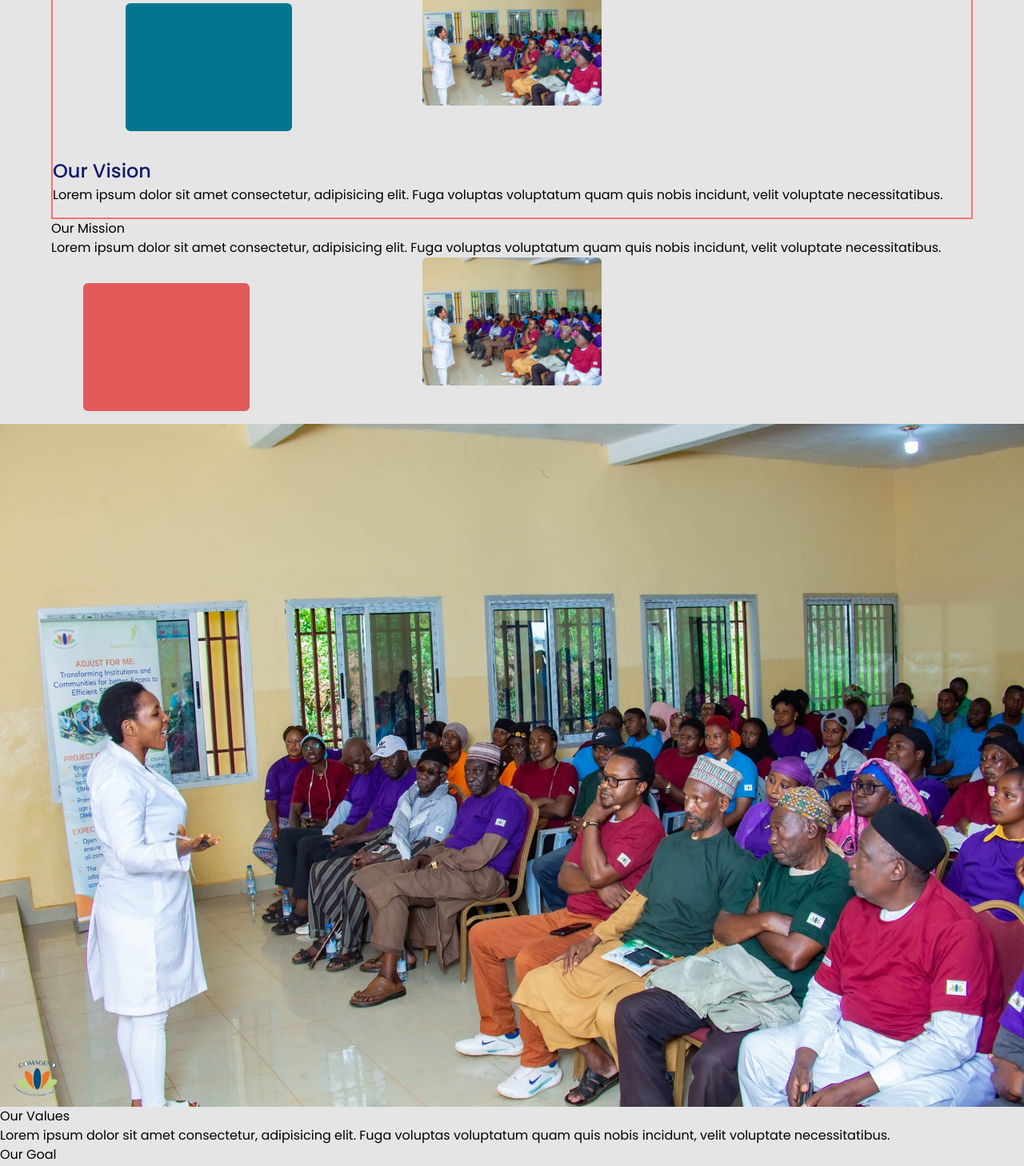
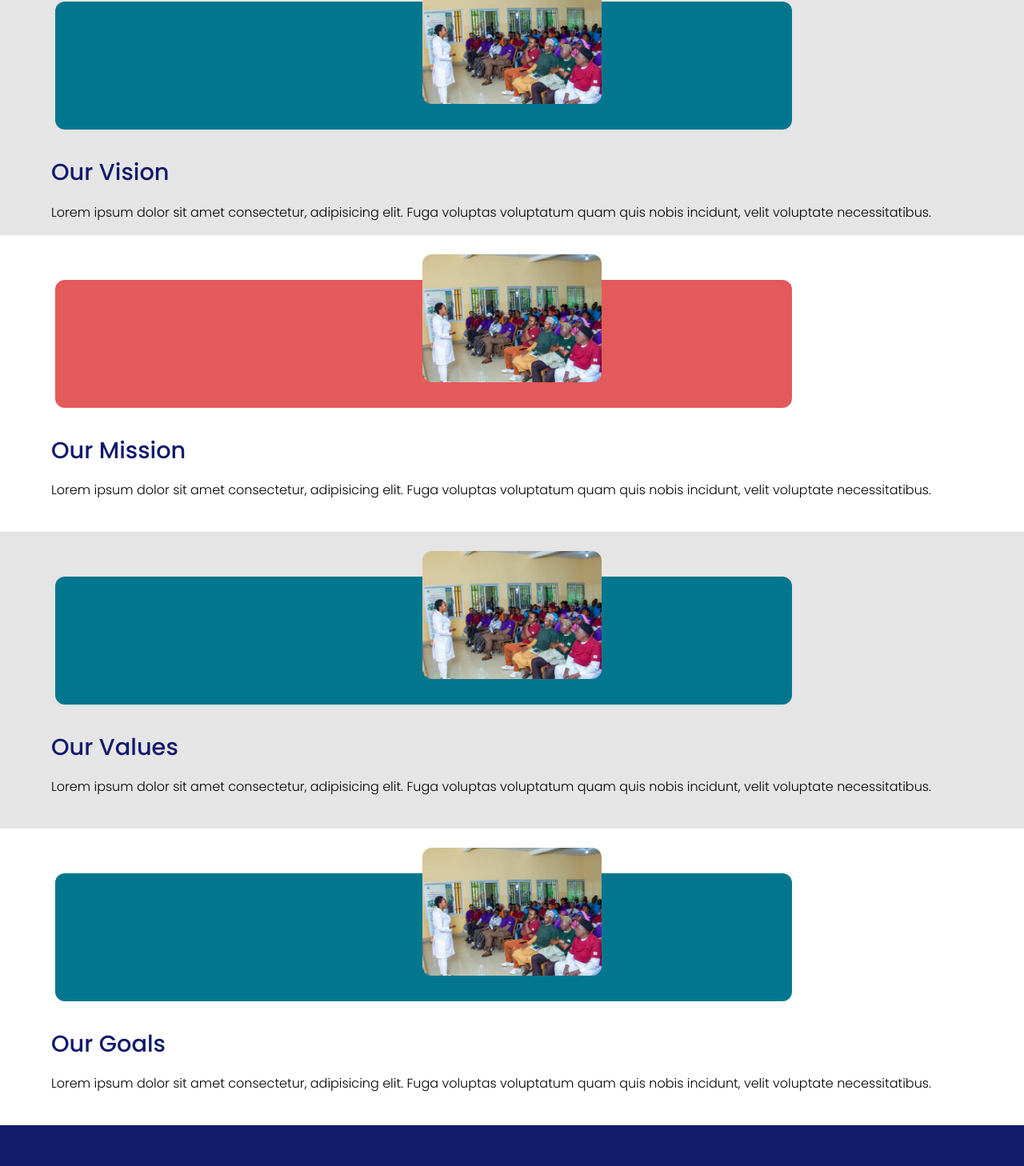
Before and after one commit to CJWALT/recepedis-ngo, a React (Create React App) app: page /about-us in a window 1280 px wide. Shown: the part 321-1779 px from the top of the page at 80% size. Built offline with nearby package versions, Linux system fonts and the light colour scheme.

Commit message:
add other components to the about us page

```diff
--- a/src/component/aboutus/ImgBackdrop.jsx
+++ b/src/component/aboutus/ImgBackdrop.jsx
@@ -4,8 +4,8 @@ function ImgBackdrop({img, className}) {
   return (
     <div>
       <div className='relative mb-[3rem] flex justify-center w-[80%] mx-auto'>
-              <img src={img} alt="" className='object-cover object-center relative mx-auto z-10 w-[14rem] h-[10rem] rounded-md' />
-              <span className={`absolute -bottom-[2rem] -left-[1.5rem] rounded-md w-[13rem] h-[10rem] block ${className}`}></span>
+              <img src={img} alt="" className='object-cover object-center relative mx-auto z-10 w-[14rem] h-[10rem] rounded-[12px]' />
+              <span className={`absolute -bottom-[20%] -left-[12%] rounded-[12px] w-full h-[10rem] block ${className}`}></span>
             </div>
     </div>
   )
--- a/src/component/aboutus/OurGoals.jsx
+++ b/src/component/aboutus/OurGoals.jsx
@@ -1,23 +1,23 @@
 import React from 'react'
 import AboutBanner from '../../assets/counsel-img.jpg'
+import ImgBackdrop from './ImgBackdrop'
 
-function OurMission() {
+function OurValues() {
   return (
-    <section>
-
-
-            <div>
-              <h4>Our Goal</h4>
-              <p>
+    <>
+        <section className='w-[90%] md:w-[90%] mx-auto sm:w-[80%]'>
+        <ImgBackdrop
+          className='bg-[#03768F]'
+          img={AboutBanner}/>
+            <div className='py-[1rem] flex flex-col gap-4'>
+              <h4 className='font-medium text-[1.3rem] text-txtColor sm:text-[1.8rem]'>Our Goals</h4>
+              <p className='font-light text-[.8rem] sm:text-[1rem] text-justify'>
                 Lorem ipsum dolor sit amet consectetur, adipisicing elit. Fuga voluptas voluptatum quam quis nobis incidunt, velit voluptate necessitatibus.
               </p>
             </div>
-            <div>
-              <img src={AboutBanner} alt="" />
-              <span></span>
-            </div>
-    </section>
+            </section>
+    </>
   )
 }
 
-export default OurMission
+export default OurValues
--- a/src/component/aboutus/OurMission.jsx
+++ b/src/component/aboutus/OurMission.jsx
@@ -4,21 +4,19 @@ import ImgBackdrop from './ImgBackdrop'
 
 function OurMission() {
   return (
-    <section>
-
-
-            <div className='w-[90%] mx-auto'>
-              <h4>Our Mission</h4>
-              <p>
+    <>
+        <section className='w-[90%] md:w-[90%] mx-auto sm:w-[80%]'>
+        <ImgBackdrop
+          className='bg-[#E45959]'
+          img={AboutBanner}/>
+            <div className='py-[1rem] flex flex-col gap-4'>
+              <h4 className='font-medium text-[1.3rem] text-txtColor sm:text-[1.8rem]'>Our Mission</h4>
+              <p className='font-light text-[.8rem] sm:text-[1rem] text-justify'>
                 Lorem ipsum dolor sit amet consectetur, adipisicing elit. Fuga voluptas voluptatum quam quis nobis incidunt, velit voluptate necessitatibus.
               </p>
             </div>
-            <div>
-              <ImgBackdrop
-              img={AboutBanner}
-              className='bg-[#E45959]'/>
-            </div>
-    </section>
+            </section>
+    </>
   )
 }
 
--- a/src/component/aboutus/OurValues.jsx
+++ b/src/component/aboutus/OurValues.jsx
@@ -1,23 +1,23 @@
 import React from 'react'
 import AboutBanner from '../../assets/counsel-img.jpg'
+import ImgBackdrop from './ImgBackdrop'
 
-function OurMission() {
+function OurValues() {
   return (
-    <section>
-
-        <div>
-              <img src={AboutBanner} alt="" />
-              <span></span>
-            </div>
-            <div>
-              <h4>Our Values</h4>
-              <p>
+    <>
+        <section className='w-[90%] md:w-[90%] mx-auto sm:w-[80%]'>
+        <ImgBackdrop
+          className='bg-[#03768F]'
+          img={AboutBanner}/>
+            <div className='py-[1rem] flex flex-col gap-4'>
+              <h4 className='font-medium text-[1.3rem] text-txtColor sm:text-[1.8rem]'>Our Values</h4>
+              <p className='font-light text-[.8rem] sm:text-[1rem] text-justify'>
                 Lorem ipsum dolor sit amet consectetur, adipisicing elit. Fuga voluptas voluptatum quam quis nobis incidunt, velit voluptate necessitatibus.
               </p>
             </div>
-
-    </section>
+            </section>
+    </>
   )
 }
 
-export default OurMission
+export default OurValues
--- a/src/component/aboutus/OurVision.jsx
+++ b/src/component/aboutus/OurVision.jsx
@@ -5,13 +5,13 @@ import ImgBackdrop from './ImgBackdrop'
 function OurVision() {
   return (
     <>
-        <section>
+        <section className=''>
         <ImgBackdrop
           className='bg-[#03768F]'
           img={AboutBanner}/>
-            <div className='py-[1rem]'>
-              <h4 className='font-medium text-[1.3rem] text-txtColor sm:text-[1.5rem]'>Our Vision</h4>
-              <p>
+            <div className='py-[1rem] flex flex-col gap-4'>
+              <h4 className='font-medium text-[1.3rem] text-txtColor sm:text-[1.8rem]'>Our Vision</h4>
+              <p className='font-light text-[.8rem] sm:text-[1rem] text-justify'>
                 Lorem ipsum dolor sit amet consectetur, adipisicing elit. Fuga voluptas voluptatum quam quis nobis incidunt, velit voluptate necessitatibus.
               </p>
             </div>
--- a/src/pages/AboutUs.jsx
+++ b/src/pages/AboutUs.jsx
@@ -15,14 +15,23 @@ function AboutUs() {
                 Lorem ipsum dolor sit amet consectetur adipisicing elit. Iure atque reprehenderit, non illo ea optio labore.
               </p>
             </div>
-          <div className='border-red-400 border-2'>
+
             <OurVision/>
           </div>
+
+          <div className=' bg-white py-6'>
+          <OurMission/>
           </div>
 
-          <OurMission/>
+          <div className='py-6'>
           <OurValues/>
+          </div>
+
+          <div className=' bg-white py-6'>
           <OurGoals/>
+          </div>
+
+
 
 
       </section>
```
